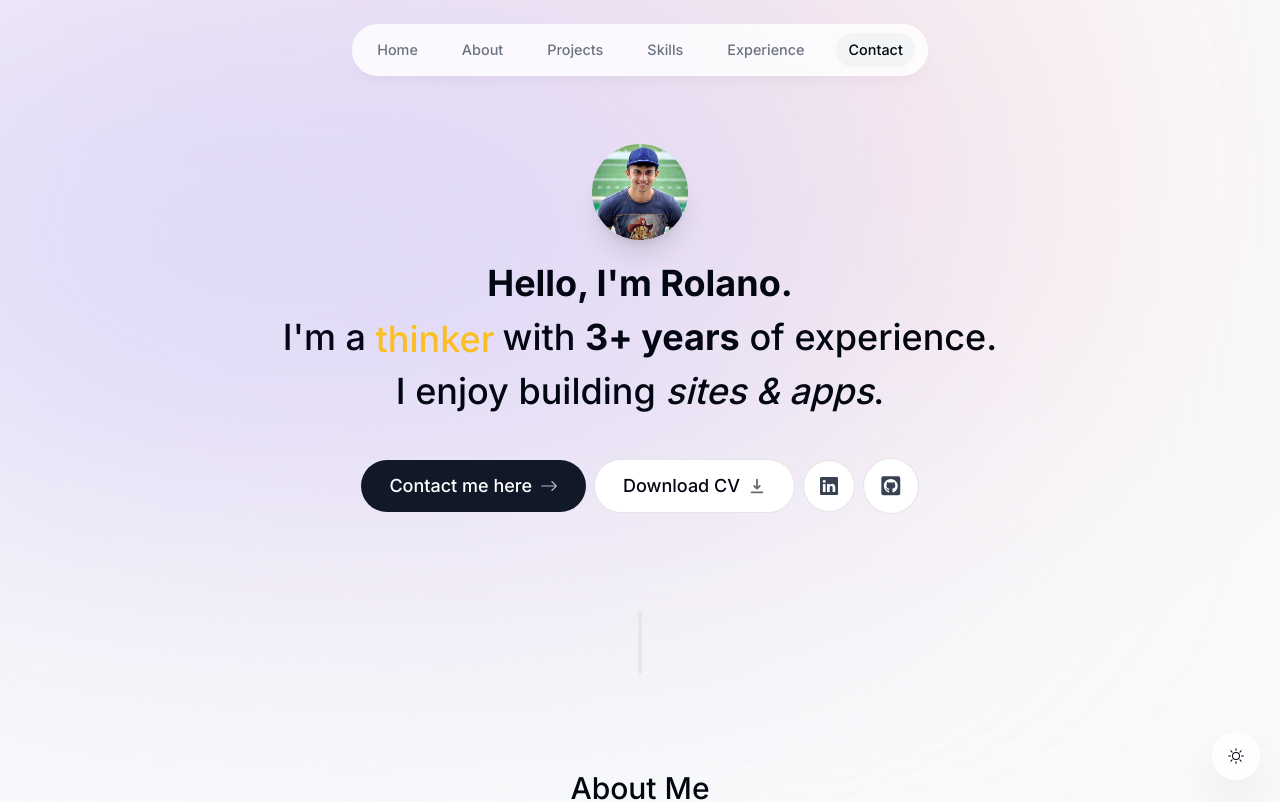
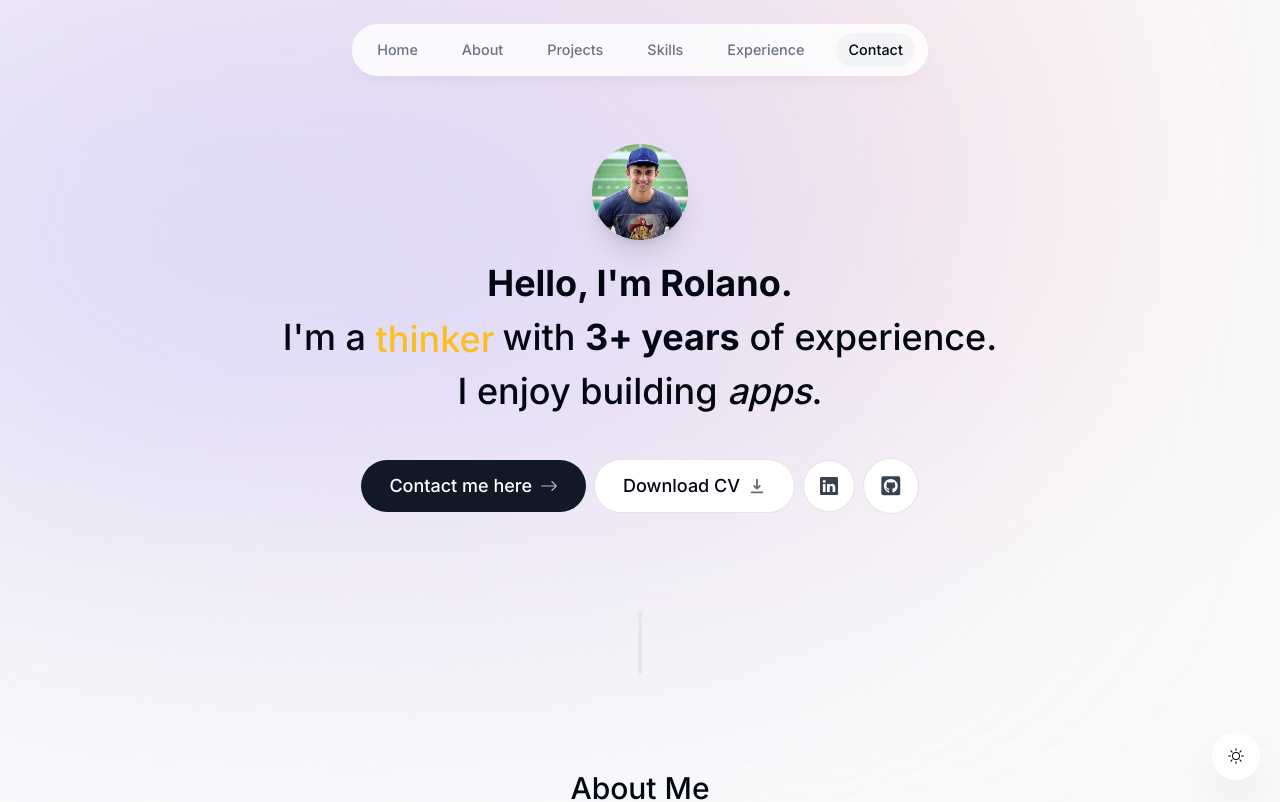
Before and after one commit to rolanorebelo/portfolio-website, a Next.js app: page / in a window 1280 px wide. Shown: the top 802 px of the page. Built offline with nearby package versions, Linux system fonts and the light colour scheme; no server answers.

Commit message:
removed sites word in intro

```diff
--- a/components/intro.tsx
+++ b/components/intro.tsx
@@ -101,7 +101,7 @@ export default function Intro() {
           <span className="font-bold block ">Hello, I&apos;m Rolano. </span>
           <span className="">I&apos;m a{" "}<RoleText />
           with <span className="font-bold">3+ years</span> of experience.</span>
-          <span className="block">I enjoy building <span className="italic">sites & apps</span>.</span>
+          <span className="block">I enjoy building <span className="italic">apps</span>.</span>
         </motion.h1>
 
         <motion.div
```
